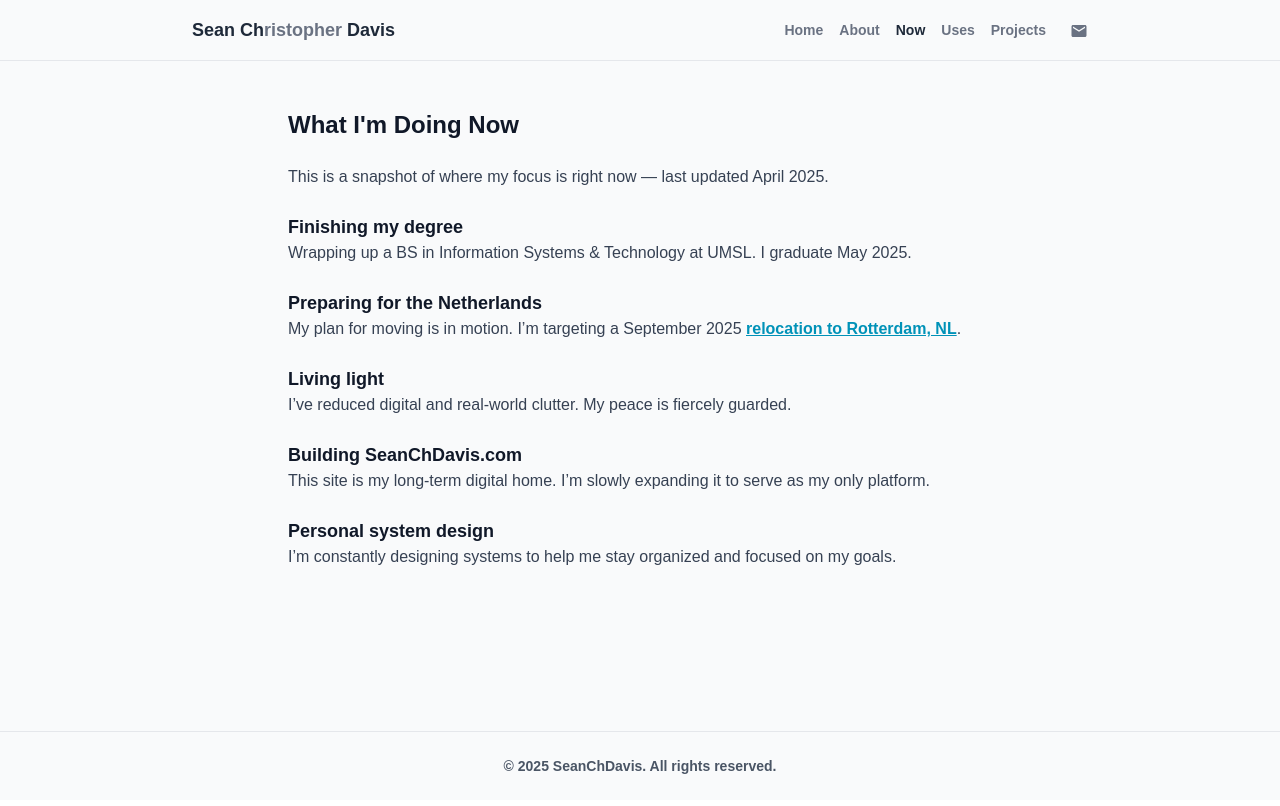
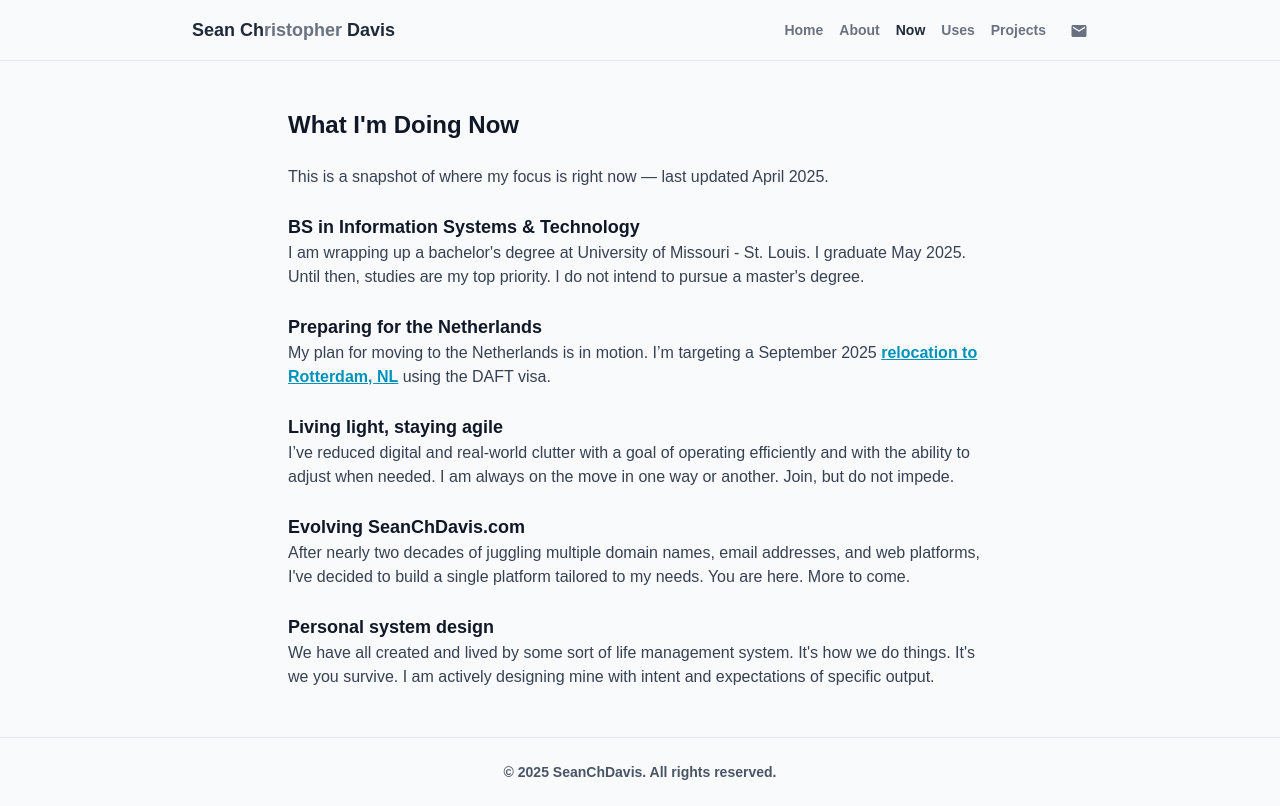
Before and after one commit to SeanChDavis/SeanChDavis, a React (Vite) app: page /now in a window 1280 px wide. Built offline with nearby package versions, Linux system fonts and the light colour scheme; the HTML template or start-up script is replaced by a standard one.

Commit message:
enhancing content

```diff
--- a/src/pages/Home.jsx
+++ b/src/pages/Home.jsx
@@ -29,7 +29,7 @@ export default function Home() {
                     <li><span className="font-bold">2012</span> – Transitioned to full-time web development</li>
                     <li><span className="font-bold">2021</span> – Sold company (w/ partners) and reset professional direction</li>
                     <li><span className="font-bold">2023</span> – Returned to university to complete Information Systems degree</li>
-                    <li><span className="font-bold">2025</span> – Began planning move to Rotterdam, Netherlands</li>
+                    <li><span className="font-bold">2024</span> – Began planning move to Rotterdam, Netherlands</li>
                 </ul>
             </section>
 
--- a/src/pages/Now.jsx
+++ b/src/pages/Now.jsx
@@ -9,29 +9,30 @@ export default function Now() {
             <p>This is a snapshot of where my focus is right now — last updated April 2025.</p>
 
             <div className="space-y-6">
+
                 <div>
-                    <h2 className="text-lg font-bold text-gray-900">Finishing my degree</h2>
-                    <p>Wrapping up a BS in Information Systems & Technology at UMSL. I graduate May 2025.</p>
+                    <h2 className="text-lg font-bold text-gray-900">BS in Information Systems & Technology</h2>
+                    <p>I am wrapping up a bachelor's degree at University of Missouri - St. Louis. I graduate May 2025. Until then, studies are my top priority. I do not intend to pursue a master's degree.</p>
                 </div>
 
                 <div>
                     <h2 className="text-lg font-bold text-gray-900">Preparing for the Netherlands</h2>
-                    <p>My plan for moving is in motion. I’m targeting a September 2025 <Link to="/netherlands-journey" className="text-cyan-600 font-semibold underline hover:no-underline">relocation to Rotterdam, NL</Link>.</p>
+                    <p>My plan for moving to the Netherlands is in motion. I’m targeting a September 2025 <Link to="/netherlands-journey" className="text-cyan-600 font-semibold underline hover:no-underline">relocation to Rotterdam, NL</Link> using the DAFT visa.</p>
                 </div>
 
                 <div>
-                    <h2 className="text-lg font-bold text-gray-900">Living light</h2>
-                    <p>I’ve reduced digital and real-world clutter. My peace is fiercely guarded.</p>
+                    <h2 className="text-lg font-bold text-gray-900">Living light, staying agile</h2>
+                    <p>I’ve reduced digital and real-world clutter with a goal of operating efficiently and with the ability to adjust when needed. I am always on the move in one way or another. Join, but do not impede.</p>
                 </div>
 
                 <div>
-                    <h2 className="text-lg font-bold text-gray-900">Building SeanChDavis.com</h2>
-                    <p>This site is my long-term digital home. I’m slowly expanding it to serve as my only platform.</p>
+                    <h2 className="text-lg font-bold text-gray-900">Evolving SeanChDavis.com</h2>
+                    <p>After nearly two decades of juggling multiple domain names, email addresses, and web platforms, I've decided to build a single platform tailored to my needs. You are here. More to come.</p>
                 </div>
 
                 <div>
                     <h2 className="text-lg font-bold text-gray-900">Personal system design</h2>
-                    <p>I’m constantly designing systems to help me stay organized and focused on my goals.</p>
+                    <p>We have all created and lived by some sort of life management system. It's how we do things. It's we you survive. I am actively designing mine with intent and expectations of specific output.</p>
                 </div>
             </div>
         </main>
```
